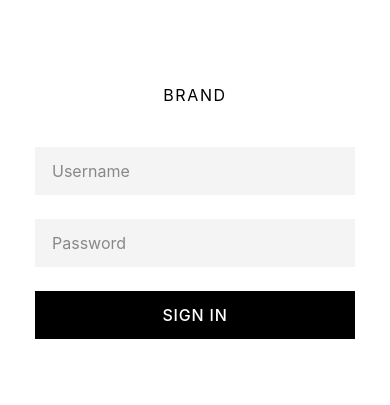
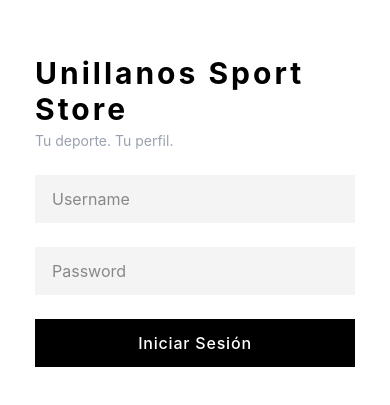
Before and after one commit to juanManuel802/Siistema-de-Ventas-Deportivas, a React (Vite) app: page / in a window 390 px wide. Shown: the part 211-616 px from the top of the page. Built offline with nearby package versions, Linux system fonts and the light colour scheme.

Commit message:
Login mejorado visualmente

```diff
--- a/src/app/App.tsx
+++ b/src/app/App.tsx
@@ -5,7 +5,7 @@ import { Home } from "./components/home";
 export default function App() {
   const [currentUser, setCurrentUser] = useState<string | null>(null);
   return currentUser ? (
-    <Home userId={currentUser} />
+    <Home userId={currentUser} onLogout={() => setCurrentUser(null)} />
   ) : (
     <Login onLogin={(userId) => setCurrentUser(userId)} />
   );
--- a/src/app/components/home.tsx
+++ b/src/app/components/home.tsx
@@ -4,7 +4,7 @@ import { SearchBar } from "./search-bar";
 import { getRecommendations } from "../../data/recommendation";
 import { PRODUCTS } from "../../data/products";
 
-export function Home({ userId }: { userId: string }) {
+export function Home({ userId, onLogout }: { userId: string; onLogout: () => void }) {
   console.log("Active user:", userId);
   const [query, setQuery] = useState("");
 
@@ -40,6 +40,12 @@ export function Home({ userId }: { userId: string }) {
       <nav className="fixed top-0 left-0 right-0 h-16 bg-white border-b border-[#e5e5e5] z-40 flex items-center justify-between px-8">
         <div className="tracking-widest text-black">BRAND</div>
         <SearchBar value={query} onChange={setQuery} suggestions={searchSuggestions} />
+        <button
+          onClick={onLogout}
+          className="tracking-widest text-black bg-transparent border-none cursor-pointer text-sm hover:opacity-60 transition-opacity"
+        >
+          SIGN OUT
+        </button>
       </nav>
 
       <main className="pt-24 pb-16 px-8 max-w-7xl mx-auto">
--- a/src/app/components/login.tsx
+++ b/src/app/components/login.tsx
@@ -7,7 +7,19 @@ export function Login({ onLogin }: { onLogin: (userId: string) => void }) {
   const [error, setError] = useState("");
 
   return (
-    <div className="min-h-screen w-full flex items-center justify-center bg-white">
+    <div className="min-h-screen w-full flex">
+      {/* Left half — background image with dark overlay */}
+      <div className="hidden md:block md:w-1/2 relative">
+        <img
+          src="https://images.unsplash.com/photo-1517649763962-0c623066013b?w=800&q=80"
+          alt="Athlete in motion"
+          className="absolute inset-0 w-full h-full object-cover"
+        />
+        <div className="absolute inset-0 bg-black/50" />
+      </div>
+
+      {/* Right half — form */}
+      <div className="w-full md:w-1/2 flex items-center justify-center bg-white">
         <form
           onSubmit={(e) => {
             e.preventDefault();
@@ -23,10 +35,10 @@ export function Login({ onLogin }: { onLogin: (userId: string) => void }) {
           }}
           className="flex flex-col gap-6 w-full max-w-sm px-8"
         >
-        <div className="text-center tracking-widest text-black mb-4">BRAND</div>
-        {error && (
-          <div className="text-red-600 text-sm text-center">{error}</div>
-        )}
+          <div>
+            <div className="text-3xl tracking-widest text-black font-bold">Unillanos Sport Store</div>
+            <p className="text-sm text-gray-400 mt-1">Tu deporte. Tu perfil.</p>
+          </div>
           <input
             type="text"
             placeholder="Username"
@@ -45,9 +57,13 @@ export function Login({ onLogin }: { onLogin: (userId: string) => void }) {
             type="submit"
             className="h-12 bg-black text-white hover:bg-[#222] transition-colors tracking-wider"
           >
-          SIGN IN
+            Iniciar Sesión
           </button>
+          {error && (
+            <div className="text-red-600 text-sm text-center">{error}</div>
+          )}
         </form>
+      </div>
     </div>
   );
 }
```
Lines whose indentation alone changed are shown as unchanged.
